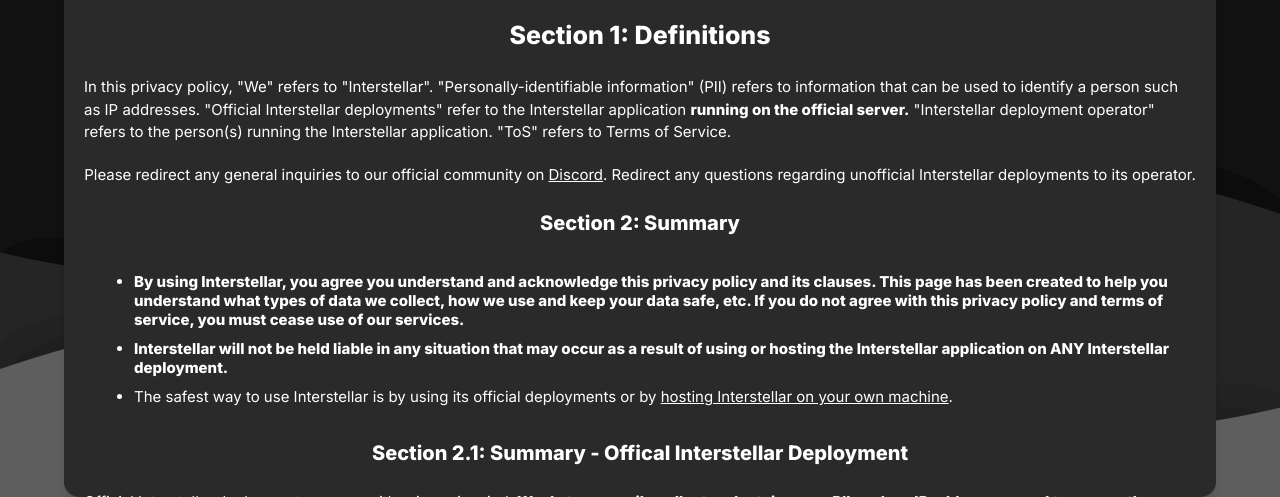
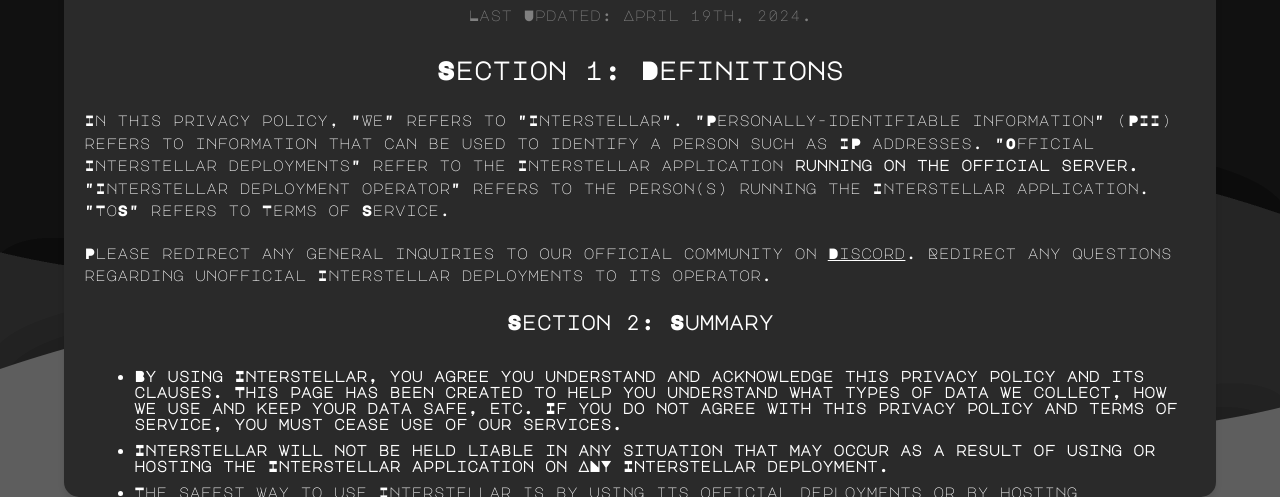
Before and after one commit to 11bunno11/voidious, a website: page static/tos.html in a window 1280 px wide. Shown: the part 303-800 px from the top of the page. Drawn offline with Linux system fonts and the light colour scheme.

Commit message:
Update global.css

```diff
--- a/static/assets/css/global.css
+++ b/static/assets/css/global.css
@@ -1,4 +1,4 @@
-@import url("https://fonts.googleapis.com/css2?family=Inter:wght@300;400;600;800&display=swap");
+@import url('https://fonts.googleapis.com/css2?family=Major+Mono+Display&display=swap');
 @import url("https://fonts.googleapis.com/css2?family=Poppins&display=swap");
 
 :root {
@@ -49,7 +49,7 @@
 }
 
 body {
-	font-family: "Inter", sans-serif;
+	font-family: "Major Mono Display", monospace;
 	text-decoration: none;
 	background: var(--background-image);
 	height: 100%;
@@ -66,7 +66,7 @@
 
 .main {
 	letter-spacing: 0px;
-	font-family: "Inter", sans-serif;
+	font-family: "Major Mono Display", monospace;
 	width: 99%;
 	display: flex;
 	flex-direction: column;
```
